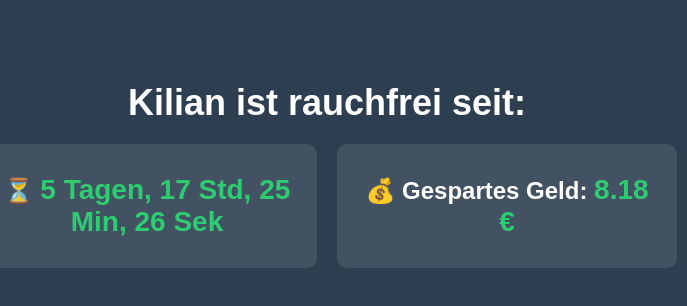
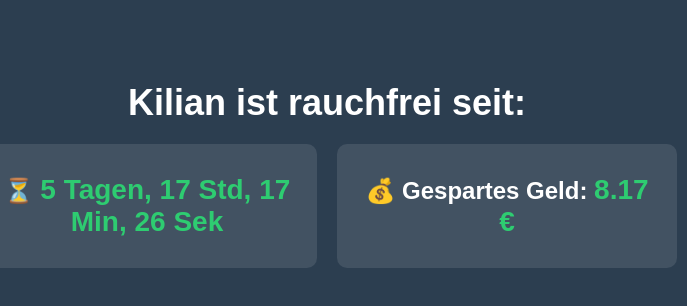
Before and after one commit to KilianKowalski/rauchfrei-timer, a plain HTML site: page index.html in a window 1280 px wide. Shown: the full height of the page, 313-1000 px from the left. Drawn offline with Linux system fonts and the light colour scheme.

Commit message:
Update index.html

```diff
--- a/index.html
+++ b/index.html
@@ -55,7 +55,7 @@
 
     <script>
         function updateStats() {
-            const startDate = new Date("2025-02-12T00:13:00");
+            const startDate = new Date("2025-02-12T00:21:00");
             const now = new Date();
             const diff = now - startDate;
 
```
